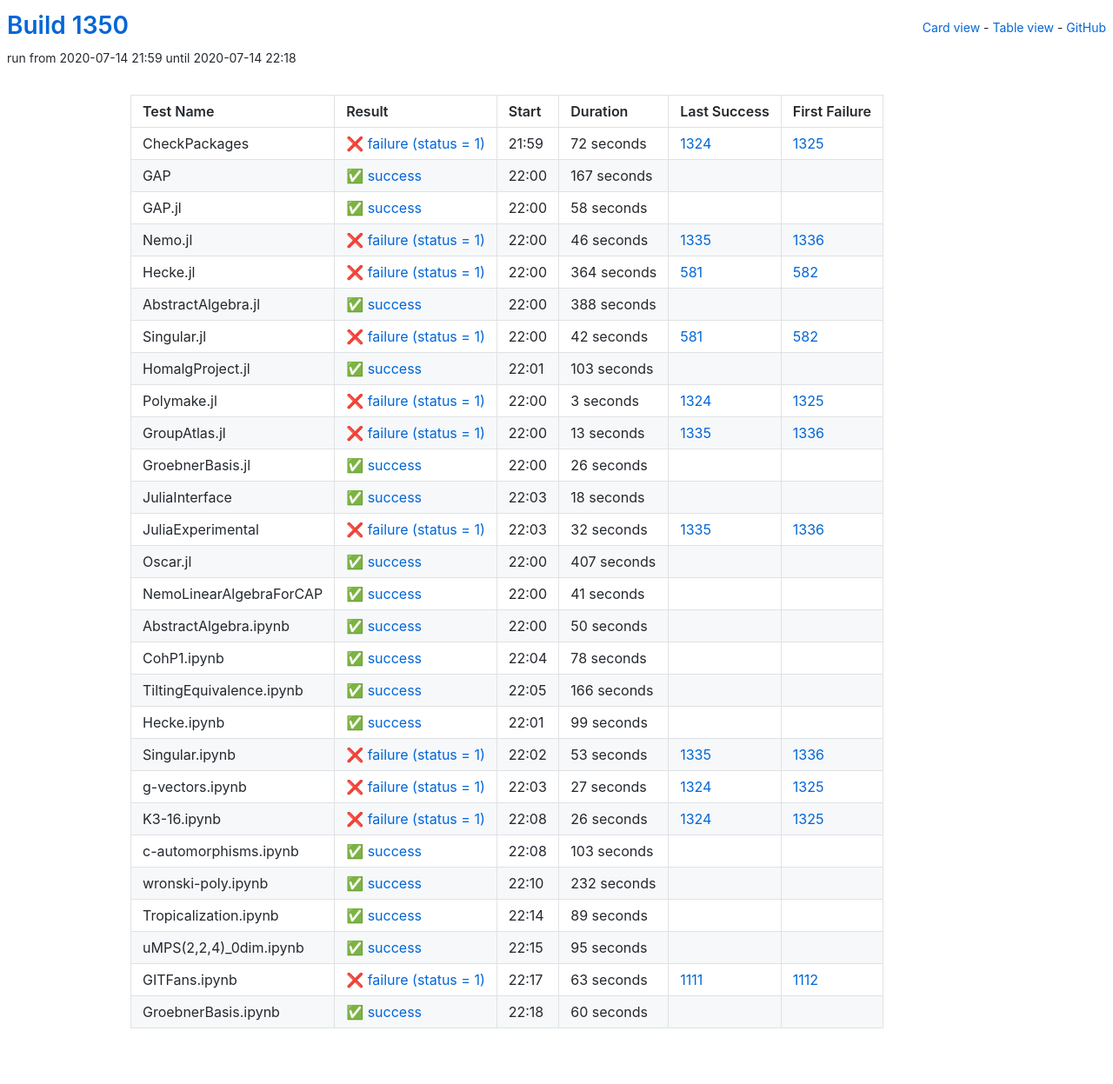
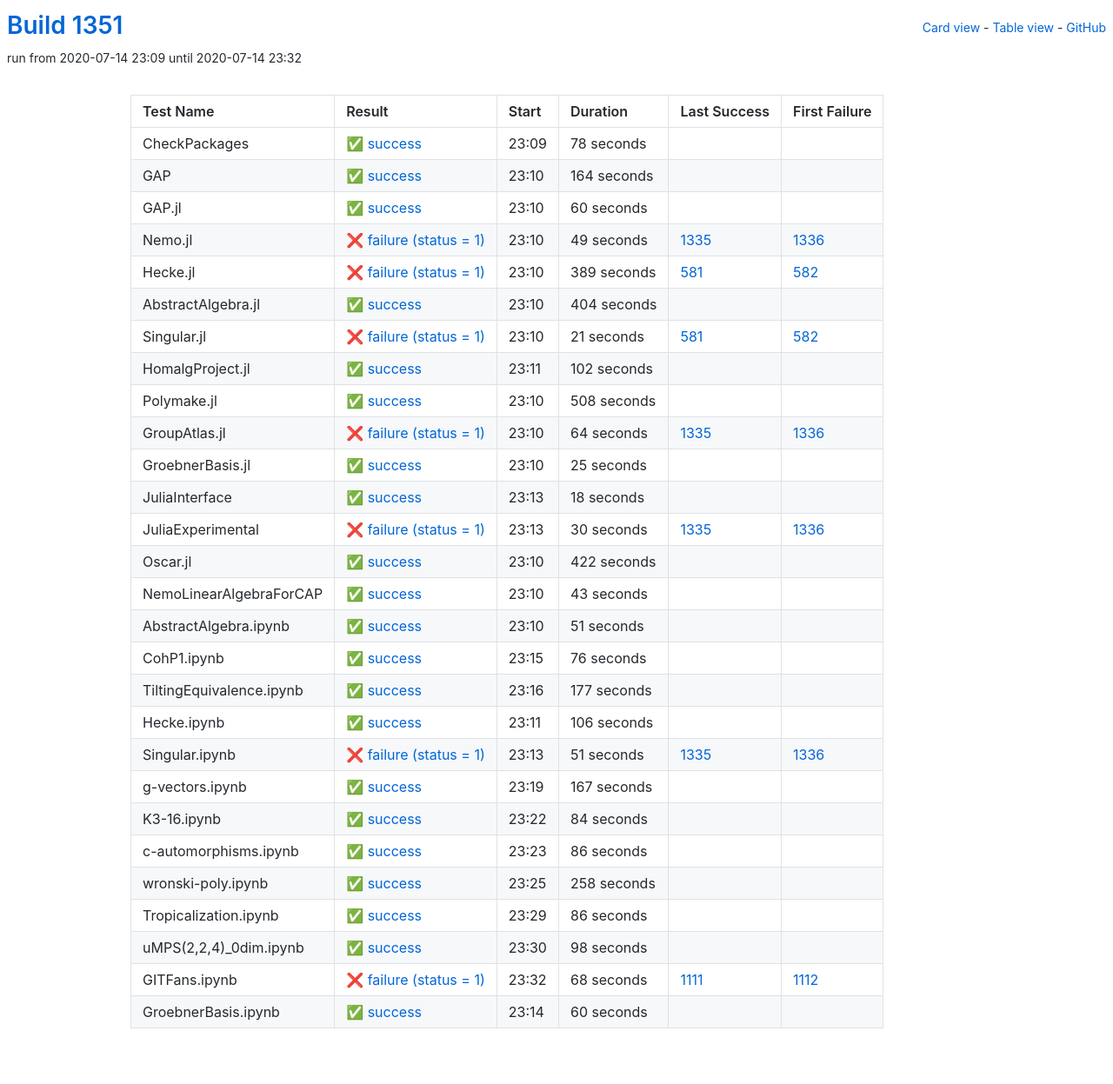
Before and after one commit to oscar-system/oscar-ci-status-1.4, a Jekyll site: the page built from table.html, in a window 1280 px wide. Shown: the whole page at 87% size. Built offline with Jekyll 4.4.1, drawn with Linux system fonts in a browser that asks for light colours.

Commit message:
Build #1351

```diff
--- a/_data/ci.yml
+++ b/_data/ci.yml
@@ -1,6 +1,6 @@
 ---
-build: 1350
-build_url: https://oscarci.mathematik.uni-kl.de/job/oscar-julia-1.4/1350/
+build: 1351
+build_url: https://oscarci.mathematik.uni-kl.de/job/oscar-julia-1.4/1351/
 job: oscar-julia-1.4
 organization: oscar-system
 repo: oscar-ci-status-1.4
@@ -8,140 +8,140 @@ repourl: https://github.com/oscar-system/oscar-ci-status-1.4
 tests:
 - name: CheckPackages
   id: checkpackages
-  log: https://oscarci.mathematik.uni-kl.de/job/oscar-julia-1.4/1350/artifact/logs/build-1350/CheckPackages.log
-  start: 2020-07-14 21:59
-  success: false
-  exitcode: 1
-  status: failure
-  duration: 72
-  last_success: 1324
-  last_success_url: https://oscarci.mathematik.uni-kl.de/job/oscar-julia-1.4/1324/
-  first_failure: 1325
-  first_failure_url: https://oscarci.mathematik.uni-kl.de/job/oscar-julia-1.4/1325/
-- name: GAP
-  id: gap
-  log: https://oscarci.mathematik.uni-kl.de/job/oscar-julia-1.4/1350/artifact/logs/build-1350/GAP.log
-  start: 2020-07-14 22:00
+  log: https://oscarci.mathematik.uni-kl.de/job/oscar-julia-1.4/1351/artifact/logs/build-1351/CheckPackages.log
+  start: 2020-07-14 23:09
   success: true
   exitcode: 0
   status: success
-  duration: 167
+  duration: 78
+  last_success: false
+  last_success_url:
+  first_failure: false
+  first_failure_url:
+- name: GAP
+  id: gap
+  log: https://oscarci.mathematik.uni-kl.de/job/oscar-julia-1.4/1351/artifact/logs/build-1351/GAP.log
+  start: 2020-07-14 23:10
+  success: true
+  exitcode: 0
+  status: success
+  duration: 164
   last_success: false
   last_success_url:
   first_failure: false
   first_failure_url:
 - name: GAP.jl
   id: gap-jl
-  log: https://oscarci.mathematik.uni-kl.de/job/oscar-julia-1.4/1350/artifact/logs/build-1350/GAP.jl.log
-  start: 2020-07-14 22:00
+  log: https://oscarci.mathematik.uni-kl.de/job/oscar-julia-1.4/1351/artifact/logs/build-1351/GAP.jl.log
+  start: 2020-07-14 23:10
   success: true
   exitcode: 0
   status: success
-  duration: 58
+  duration: 60
   last_success: false
   last_success_url:
   first_failure: false
   first_failure_url:
 - name: Nemo.jl
   id: nemo-jl
-  log: https://oscarci.mathematik.uni-kl.de/job/oscar-julia-1.4/1350/artifact/logs/build-1350/Nemo.jl.log
-  start: 2020-07-14 22:00
+  log: https://oscarci.mathematik.uni-kl.de/job/oscar-julia-1.4/1351/artifact/logs/build-1351/Nemo.jl.log
+  start: 2020-07-14 23:10
   success: false
   exitcode: 1
   status: failure
-  duration: 46
+  duration: 49
   last_success: 1335
   last_success_url: https://oscarci.mathematik.uni-kl.de/job/oscar-julia-1.4/1335/
   first_failure: 1336
   first_failure_url: https://oscarci.mathematik.uni-kl.de/job/oscar-julia-1.4/1336/
 - name: Hecke.jl
   id: hecke-jl
-  log: https://oscarci.mathematik.uni-kl.de/job/oscar-julia-1.4/1350/artifact/logs/build-1350/Hecke.jl.log
-  start: 2020-07-14 22:00
+  log: https://oscarci.mathematik.uni-kl.de/job/oscar-julia-1.4/1351/artifact/logs/build-1351/Hecke.jl.log
+  start: 2020-07-14 23:10
   success: false
   exitcode: 1
   status: failure
-  duration: 364
+  duration: 389
   last_success: 581
   last_success_url: https://oscarci.mathematik.uni-kl.de/job/oscar-julia-1.4/581/
   first_failure: 582
   first_failure_url: https://oscarci.mathematik.uni-kl.de/job/oscar-julia-1.4/582/
 - name: AbstractAlgebra.jl
   id: abstractalgebra-jl
-  log: https://oscarci.mathematik.uni-kl.de/job/oscar-julia-1.4/1350/artifact/logs/build-1350/AbstractAlgebra.jl.log
-  start: 2020-07-14 22:00
+  log: https://oscarci.mathematik.uni-kl.de/job/oscar-julia-1.4/1351/artifact/logs/build-1351/AbstractAlgebra.jl.log
+  start: 2020-07-14 23:10
   success: true
   exitcode: 0
   status: success
-  duration: 388
+  duration: 404
   last_success: false
   last_success_url:
   first_failure: false
   first_failure_url:
 - name: Singular.jl
   id: singular-jl
-  log: https://oscarci.mathematik.uni-kl.de/job/oscar-julia-1.4/1350/artifact/logs/build-1350/Singular.jl.log
-  start: 2020-07-14 22:00
+  log: https://oscarci.mathematik.uni-kl.de/job/oscar-julia-1.4/1351/artifact/logs/build-1351/Singular.jl.log
+  start: 2020-07-14 23:10
   success: false
   exitcode: 1
   status: failure
-  duration: 42
+  duration: 21
   last_success: 581
   last_success_url: https://oscarci.mathematik.uni-kl.de/job/oscar-julia-1.4/581/
   first_failure: 582
   first_failure_url: https://oscarci.mathematik.uni-kl.de/job/oscar-julia-1.4/582/
 - name: HomalgProject.jl
   id: homalgproject-jl
-  log: https://oscarci.mathematik.uni-kl.de/job/oscar-julia-1.4/1350/artifact/logs/build-1350/HomalgProject.jl.log
-  start: 2020-07-14 22:01
+  log: https://oscarci.mathematik.uni-kl.de/job/oscar-julia-1.4/1351/artifact/logs/build-1351/HomalgProject.jl.log
+  start: 2020-07-14 23:11
   success: true
   exitcode: 0
   status: success
-  duration: 103
+  duration: 102
   last_success: false
   last_success_url:
   first_failure: false
   first_failure_url:
 - name: Polymake.jl
   id: polymake-jl
-  log: https://oscarci.mathematik.uni-kl.de/job/oscar-julia-1.4/1350/artifact/logs/build-1350/Polymake.jl.log
-  start: 2020-07-14 22:00
+  log: https://oscarci.mathematik.uni-kl.de/job/oscar-julia-1.4/1351/artifact/logs/build-1351/Polymake.jl.log
+  start: 2020-07-14 23:10
+  success: true
+  exitcode: 0
+  status: success
+  duration: 508
+  last_success: false
+  last_success_url:
+  first_failure: false
+  first_failure_url:
+- name: GroupAtlas.jl
+  id: groupatlas-jl
+  log: https://oscarci.mathematik.uni-kl.de/job/oscar-julia-1.4/1351/artifact/logs/build-1351/GroupAtlas.jl.log
+  start: 2020-07-14 23:10
   success: false
   exitcode: 1
   status: failure
-  duration: 3
-  last_success: 1324
-  last_success_url: https://oscarci.mathematik.uni-kl.de/job/oscar-julia-1.4/1324/
-  first_failure: 1325
-  first_failure_url: https://oscarci.mathematik.uni-kl.de/job/oscar-julia-1.4/1325/
-- name: GroupAtlas.jl
-  id: groupatlas-jl
-  log: https://oscarci.mathematik.uni-kl.de/job/oscar-julia-1.4/1350/artifact/logs/build-1350/GroupAtlas.jl.log
-  start: 2020-07-14 22:00
-  success: false
-  exitcode: 1
-  status: failure
-  duration: 13
+  duration: 64
   last_success: 1335
   last_success_url: https://oscarci.mathematik.uni-kl.de/job/oscar-julia-1.4/1335/
   first_failure: 1336
   first_failure_url: https://oscarci.mathematik.uni-kl.de/job/oscar-julia-1.4/1336/
 - name: GroebnerBasis.jl
   id: groebnerbasis-jl
-  log: https://oscarci.mathematik.uni-kl.de/job/oscar-julia-1.4/1350/artifact/logs/build-1350/GroebnerBasis.jl.log
-  start: 2020-07-14 22:00
+  log: https://oscarci.mathematik.uni-kl.de/job/oscar-julia-1.4/1351/artifact/logs/build-1351/GroebnerBasis.jl.log
+  start: 2020-07-14 23:10
   success: true
   exitcode: 0
   status: success
-  duration: 26
+  duration: 25
   last_success: false
   last_success_url:
   first_failure: false
   first_failure_url:
 - name: JuliaInterface
   id: juliainterface
-  log: https://oscarci.mathematik.uni-kl.de/job/oscar-julia-1.4/1350/artifact/logs/build-1350/JuliaInterface.log
-  start: 2020-07-14 22:03
+  log: https://oscarci.mathematik.uni-kl.de/job/oscar-julia-1.4/1351/artifact/logs/build-1351/JuliaInterface.log
+  start: 2020-07-14 23:13
   success: true
   exitcode: 0
   status: success
@@ -152,188 +152,188 @@ tests:
   first_failure_url:
 - name: JuliaExperimental
   id: juliaexperimental
-  log: https://oscarci.mathematik.uni-kl.de/job/oscar-julia-1.4/1350/artifact/logs/build-1350/JuliaExperimental.log
-  start: 2020-07-14 22:03
+  log: https://oscarci.mathematik.uni-kl.de/job/oscar-julia-1.4/1351/artifact/logs/build-1351/JuliaExperimental.log
+  start: 2020-07-14 23:13
   success: false
   exitcode: 1
   status: failure
-  duration: 32
+  duration: 30
   last_success: 1335
   last_success_url: https://oscarci.mathematik.uni-kl.de/job/oscar-julia-1.4/1335/
   first_failure: 1336
   first_failure_url: https://oscarci.mathematik.uni-kl.de/job/oscar-julia-1.4/1336/
 - name: Oscar.jl
   id: oscar-jl
-  log: https://oscarci.mathematik.uni-kl.de/job/oscar-julia-1.4/1350/artifact/logs/build-1350/Oscar.jl.log
-  start: 2020-07-14 22:00
+  log: https://oscarci.mathematik.uni-kl.de/job/oscar-julia-1.4/1351/artifact/logs/build-1351/Oscar.jl.log
+  start: 2020-07-14 23:10
   success: true
   exitcode: 0
   status: success
-  duration: 407
+  duration: 422
   last_success: false
   last_success_url:
   first_failure: false
   first_failure_url:
 - name: NemoLinearAlgebraForCAP
   id: nemolinearalgebraforcap
-  log: https://oscarci.mathematik.uni-kl.de/job/oscar-julia-1.4/1350/artifact/logs/build-1350/NemoLinearAlgebraForCAP.log
-  start: 2020-07-14 22:00
+  log: https://oscarci.mathematik.uni-kl.de/job/oscar-julia-1.4/1351/artifact/logs/build-1351/NemoLinearAlgebraForCAP.log
+  start: 2020-07-14 23:10
   success: true
   exitcode: 0
   status: success
-  duration: 41
+  duration: 43
   last_success: false
   last_success_url:
   first_failure: false
   first_failure_url:
 - name: AbstractAlgebra.ipynb
   id: abstractalgebra-ipynb
-  log: https://oscarci.mathematik.uni-kl.de/job/oscar-julia-1.4/1350/artifact/logs/build-1350/AbstractAlgebra.ipynb.log
-  start: 2020-07-14 22:00
+  log: https://oscarci.mathematik.uni-kl.de/job/oscar-julia-1.4/1351/artifact/logs/build-1351/AbstractAlgebra.ipynb.log
+  start: 2020-07-14 23:10
   success: true
   exitcode: 0
   status: success
-  duration: 50
+  duration: 51
   last_success: false
   last_success_url:
   first_failure: false
   first_failure_url:
 - name: CohP1.ipynb
   id: cohp1-ipynb
-  log: https://oscarci.mathematik.uni-kl.de/job/oscar-julia-1.4/1350/artifact/logs/build-1350/CohP1.ipynb.log
-  start: 2020-07-14 22:04
+  log: https://oscarci.mathematik.uni-kl.de/job/oscar-julia-1.4/1351/artifact/logs/build-1351/CohP1.ipynb.log
+  start: 2020-07-14 23:15
   success: true
   exitcode: 0
   status: success
-  duration: 78
+  duration: 76
   last_success: false
   last_success_url:
   first_failure: false
   first_failure_url:
 - name: TiltingEquivalence.ipynb
   id: tiltingequivalence-ipynb
-  log: https://oscarci.mathematik.uni-kl.de/job/oscar-julia-1.4/1350/artifact/logs/build-1350/TiltingEquivalence.ipynb.log
-  start: 2020-07-14 22:05
+  log: https://oscarci.mathematik.uni-kl.de/job/oscar-julia-1.4/1351/artifact/logs/build-1351/TiltingEquivalence.ipynb.log
+  start: 2020-07-14 23:16
   success: true
   exitcode: 0
   status: success
-  duration: 166
+  duration: 177
   last_success: false
   last_success_url:
   first_failure: false
   first_failure_url:
 - name: Hecke.ipynb
   id: hecke-ipynb
-  log: https://oscarci.mathematik.uni-kl.de/job/oscar-julia-1.4/1350/artifact/logs/build-1350/Hecke.ipynb.log
-  start: 2020-07-14 22:01
+  log: https://oscarci.mathematik.uni-kl.de/job/oscar-julia-1.4/1351/artifact/logs/build-1351/Hecke.ipynb.log
+  start: 2020-07-14 23:11
   success: true
   exitcode: 0
   status: success
-  duration: 99
+  duration: 106
   last_success: false
   last_success_url:
   first_failure: false
   first_failure_url:
 - name: Singular.ipynb
   id: singular-ipynb
-  log: https://oscarci.mathematik.uni-kl.de/job/oscar-julia-1.4/1350/artifact/logs/build-1350/Singular.ipynb.log
-  start: 2020-07-14 22:02
+  log: https://oscarci.mathematik.uni-kl.de/job/oscar-julia-1.4/1351/artifact/logs/build-1351/Singular.ipynb.log
+  start: 2020-07-14 23:13
   success: false
   exitcode: 1
   status: failure
-  duration: 53
+  duration: 51
   last_success: 1335
   last_success_url: https://oscarci.mathematik.uni-kl.de/job/oscar-julia-1.4/1335/
   first_failure: 1336
   first_failure_url: https://oscarci.mathematik.uni-kl.de/job/oscar-julia-1.4/1336/
 - name: g-vectors.ipynb
   id: g-vectors-ipynb
-  log: https://oscarci.mathematik.uni-kl.de/job/oscar-julia-1.4/1350/artifact/logs/build-1350/g-vectors.ipynb.log
-  start: 2020-07-14 22:03
-  success: false
-  exitcode: 1
-  status: failure
-  duration: 27
-  last_success: 1324
-  last_success_url: https://oscarci.mathematik.uni-kl.de/job/oscar-julia-1.4/1324/
-  first_failure: 1325
-  first_failure_url: https://oscarci.mathematik.uni-kl.de/job/oscar-julia-1.4/1325/
-- name: K3-16.ipynb
-  id: k3-16-ipynb
-  log: https://oscarci.mathematik.uni-kl.de/job/oscar-julia-1.4/1350/artifact/logs/build-1350/K3-16.ipynb.log
-  start: 2020-07-14 22:08
-  success: false
-  exitcode: 1
-  status: failure
-  duration: 26
-  last_success: 1324
-  last_success_url: https://oscarci.mathematik.uni-kl.de/job/oscar-julia-1.4/1324/
-  first_failure: 1325
-  first_failure_url: https://oscarci.mathematik.uni-kl.de/job/oscar-julia-1.4/1325/
-- name: c-automorphisms.ipynb
-  id: c-automorphisms-ipynb
-  log: https://oscarci.mathematik.uni-kl.de/job/oscar-julia-1.4/1350/artifact/logs/build-1350/c-automorphisms.ipynb.log
-  start: 2020-07-14 22:08
+  log: https://oscarci.mathematik.uni-kl.de/job/oscar-julia-1.4/1351/artifact/logs/build-1351/g-vectors.ipynb.log
+  start: 2020-07-14 23:19
   success: true
   exitcode: 0
   status: success
-  duration: 103
+  duration: 167
+  last_success: false
+  last_success_url:
+  first_failure: false
+  first_failure_url:
+- name: K3-16.ipynb
+  id: k3-16-ipynb
+  log: https://oscarci.mathematik.uni-kl.de/job/oscar-julia-1.4/1351/artifact/logs/build-1351/K3-16.ipynb.log
+  start: 2020-07-14 23:22
+  success: true
+  exitcode: 0
+  status: success
+  duration: 84
+  last_success: false
+  last_success_url:
+  first_failure: false
+  first_failure_url:
+- name: c-automorphisms.ipynb
+  id: c-automorphisms-ipynb
+  log: https://oscarci.mathematik.uni-kl.de/job/oscar-julia-1.4/1351/artifact/logs/build-1351/c-automorphisms.ipynb.log
+  start: 2020-07-14 23:23
+  success: true
+  exitcode: 0
+  status: success
+  duration: 86
   last_success: false
   last_success_url:
   first_failure: false
   first_failure_url:
 - name: wronski-poly.ipynb
   id: wronski-poly-ipynb
-  log: https://oscarci.mathematik.uni-kl.de/job/oscar-julia-1.4/1350/artifact/logs/build-1350/wronski-poly.ipynb.log
-  start: 2020-07-14 22:10
+  log: https://oscarci.mathematik.uni-kl.de/job/oscar-julia-1.4/1351/artifact/logs/build-1351/wronski-poly.ipynb.log
+  start: 2020-07-14 23:25
   success: true
   exitcode: 0
   status: success
-  duration: 232
+  duration: 258
   last_success: false
   last_success_url:
   first_failure: false
   first_failure_url:
 - name: Tropicalization.ipynb
   id: tropicalization-ipynb
-  log: https://oscarci.mathematik.uni-kl.de/job/oscar-julia-1.4/1350/artifact/logs/build-1350/Tropicalization.ipynb.log
-  start: 2020-07-14 22:14
+  log: https://oscarci.mathematik.uni-kl.de/job/oscar-julia-1.4/1351/artifact/logs/build-1351/Tropicalization.ipynb.log
+  start: 2020-07-14 23:29
   success: true
   exitcode: 0
   status: success
-  duration: 89
+  duration: 86
   last_success: false
   last_success_url:
   first_failure: false
   first_failure_url:
 - name: uMPS(2,2,4)_0dim.ipynb
   id: umps-2-2-4-0dim-ipynb
-  log: https://oscarci.mathematik.uni-kl.de/job/oscar-julia-1.4/1350/artifact/logs/build-1350/uMPS-2-2-4-_0dim.ipynb.log
-  start: 2020-07-14 22:15
+  log: https://oscarci.mathematik.uni-kl.de/job/oscar-julia-1.4/1351/artifact/logs/build-1351/uMPS-2-2-4-_0dim.ipynb.log
+  start: 2020-07-14 23:30
   success: true
   exitcode: 0
   status: success
-  duration: 95
+  duration: 98
   last_success: false
   last_success_url:
   first_failure: false
   first_failure_url:
 - name: GITFans.ipynb
   id: gitfans-ipynb
-  log: https://oscarci.mathematik.uni-kl.de/job/oscar-julia-1.4/1350/artifact/logs/build-1350/GITFans.ipynb.log
-  start: 2020-07-14 22:17
+  log: https://oscarci.mathematik.uni-kl.de/job/oscar-julia-1.4/1351/artifact/logs/build-1351/GITFans.ipynb.log
+  start: 2020-07-14 23:32
   success: false
   exitcode: 1
   status: failure
-  duration: 63
+  duration: 68
   last_success: 1111
   last_success_url: https://oscarci.mathematik.uni-kl.de/job/oscar-julia-1.4/1111/
   first_failure: 1112
   first_failure_url: https://oscarci.mathematik.uni-kl.de/job/oscar-julia-1.4/1112/
 - name: GroebnerBasis.ipynb
   id: groebnerbasis-ipynb
-  log: https://oscarci.mathematik.uni-kl.de/job/oscar-julia-1.4/1350/artifact/logs/build-1350/GroebnerBasis.ipynb.log
-  start: 2020-07-14 22:18
+  log: https://oscarci.mathematik.uni-kl.de/job/oscar-julia-1.4/1351/artifact/logs/build-1351/GroebnerBasis.ipynb.log
+  start: 2020-07-14 23:14
   success: true
   exitcode: 0
   status: success
```
Also changed, not shown: README.md.
